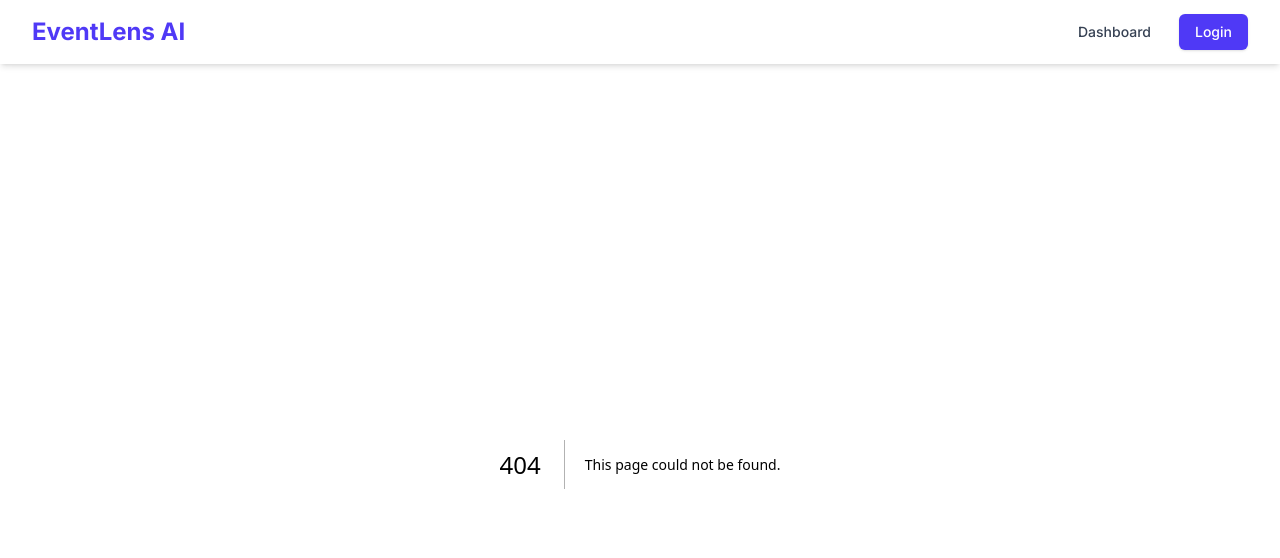
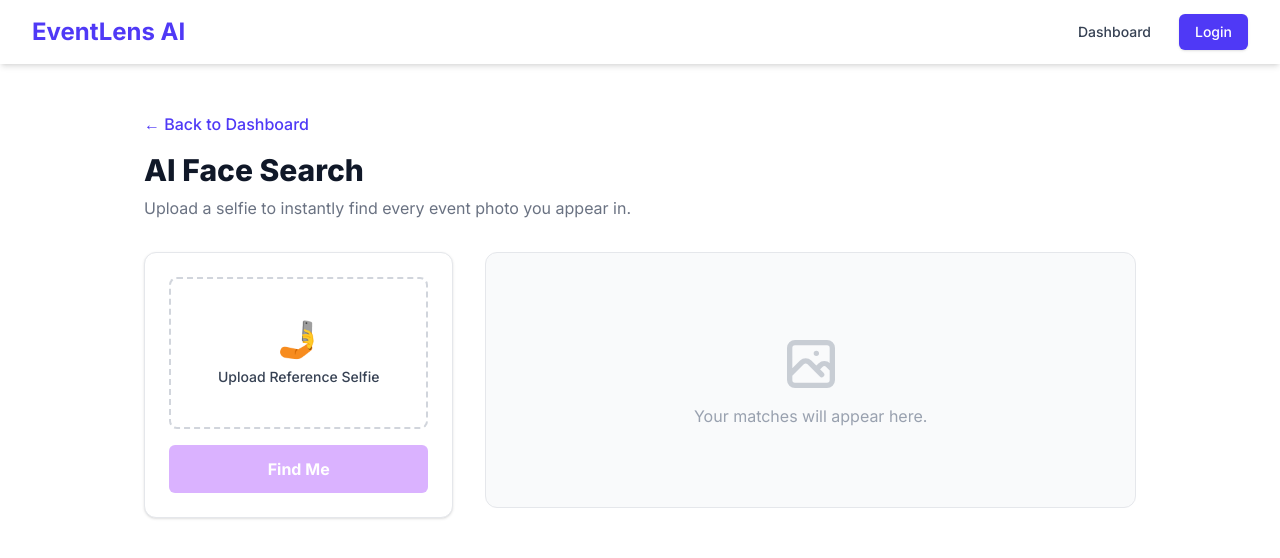
Before and after one commit to UditBhatt12/event-media-platform, a Next.js app in the folder frontend/: page /dashboard/search-face in a window 1280 px wide. Before the commit this address had no page. Shown: the top 558 px of the page. Built offline with nearby package versions, Linux system fonts and the light colour scheme.

Commit message:
feat: build AI Face Search UI and integrate into dashboard

```diff
--- a/frontend/src/app/dashboard/page.js
+++ b/frontend/src/app/dashboard/page.js
@@ -1,5 +1,5 @@
 "use client";
-import { useEffect, useState, useRef } from 'react';
+import { useEffect, useState } from 'react';
 import { useRouter } from 'next/navigation';
 import Link from 'next/link';
 import axios from 'axios';
@@ -11,20 +11,17 @@ export default function Dashboard() {
   const [loading, setLoading] = useState(true);
   const [sortBy, setSortBy] = useState('date');
 
-  // 👇 NEW: Notification State
   const [notifications, setNotifications] = useState([]);
   const [showNotifications, setShowNotifications] = useState(false);
 
   useEffect(() => {
     const fetchData = async (token) => {
       try {
-        // Fetch Events
         const eventRes = await axios.get(`${process.env.NEXT_PUBLIC_API_URL}/events`, {
           headers: { Authorization: `Bearer ${token}` }
         });
         setEvents(eventRes.data);
 
-        // 👇 NEW: Fetch Notifications
         const notifRes = await axios.get(`${process.env.NEXT_PUBLIC_API_URL}/notifications`, {
           headers: { Authorization: `Bearer ${token}` }
         });
@@ -75,20 +72,18 @@ export default function Dashboard() {
           <h1 className="text-3xl font-extrabold text-gray-900">Your Workspace</h1>
 
           <div className="flex items-center gap-4">
-            {/* 👇 NEW: The Notification Bell UI */}
+            {/* The Notification Bell UI */}
             <div className="relative">
               <button
                 onClick={() => setShowNotifications(!showNotifications)}
                 className="relative p-2 text-gray-500 hover:text-indigo-600 transition bg-gray-50 rounded-full hover:bg-gray-100"
               >
                 <svg className="w-6 h-6" fill="none" stroke="currentColor" viewBox="0 0 24 24"><path strokeLinecap="round" strokeLinejoin="round" strokeWidth="2" d="M15 17h5l-1.405-1.405A2.032 2.032 0 0118 14.158V11a6.002 6.002 0 00-4-5.659V5a2 2 0 10-4 0v.341C7.67 6.165 6 8.388 6 11v3.159c0 .538-.214 1.055-.595 1.436L4 17h5m6 0v1a3 3 0 11-6 0v-1m6 0H9"></path></svg>
-                {/* The Red Notification Dot */}
                 {notifications.length > 0 && (
                   <span className="absolute top-1 right-1 w-3 h-3 bg-red-500 rounded-full border-2 border-white"></span>
                 )}
               </button>
 
-              {/* The Dropdown Menu */}
               {showNotifications && (
                 <div className="absolute right-0 mt-2 w-80 bg-white border border-gray-200 rounded-xl shadow-xl z-50 overflow-hidden">
                   <div className="p-4 border-b border-gray-100 bg-gray-50 flex justify-between items-center">
@@ -137,16 +132,21 @@ export default function Dashboard() {
           </div>
         </div>
 
-        {/* UI Actions */}
+        {/* 👇 FIXED: UI Actions with the new AI Face Search Button */}
         <div className="mb-10 grid grid-cols-1 md:grid-cols-3 gap-6">
           <Link href="/dashboard/upload" className="border-2 border-dashed border-indigo-200 bg-indigo-50/30 rounded-xl h-48 flex flex-col items-center justify-center text-indigo-500 hover:bg-indigo-50 transition cursor-pointer block">
-            <svg className="w-12 h-12 mb-3 mx-auto" fill="none" stroke="currentColor" viewBox="0 0 24 24"><path strokeLinecap="round" strokeLinejoin="round" strokeWidth="2" d="M12 4v16m8-8H4"></path></svg>
+            <svg className="w-10 h-10 mb-3 mx-auto" fill="none" stroke="currentColor" viewBox="0 0 24 24"><path strokeLinecap="round" strokeLinejoin="round" strokeWidth="2" d="M12 4v16m8-8H4"></path></svg>
             <span className="font-semibold text-center block">Upload Media</span>
           </Link>
 
-          <div className="col-span-1 md:col-span-2 bg-gray-50 rounded-xl border border-gray-200 p-6 flex flex-col justify-center">
-             <h2 className="text-xl font-bold text-gray-800 mb-2">Welcome to EventLens AI!</h2>
-             <p className="text-gray-600">Start by creating an event, then upload photos to it. Our AI will automatically scan faces and objects to generate smart tags for easy searching.</p>
+          <Link href="/dashboard/search-face" className="border-2 border-solid border-purple-200 bg-purple-50/50 rounded-xl h-48 flex flex-col items-center justify-center text-purple-600 hover:bg-purple-100 transition cursor-pointer block shadow-sm">
+            <svg className="w-10 h-10 mb-3 mx-auto" fill="none" stroke="currentColor" viewBox="0 0 24 24"><path strokeLinecap="round" strokeLinejoin="round" strokeWidth="2" d="M21 21l-6-6m2-5a7 7 0 11-14 0 7 7 0 0114 0zM10 7v3m0 0v3m0-3h3m-3 0H7"></path></svg>
+            <span className="font-semibold text-center block">AI Face Search</span>
+          </Link>
+
+          <div className="col-span-1 bg-gray-50 rounded-xl border border-gray-200 p-6 flex flex-col justify-center">
+             <h2 className="text-lg font-bold text-gray-800 mb-2">Welcome!</h2>
+             <p className="text-sm text-gray-600">Upload photos or use our AI to instantly find pictures of yourself.</p>
           </div>
         </div>
 
--- /dev/null
+++ b/frontend/src/app/dashboard/search-face/page.js
@@ -0,0 +1,137 @@
+"use client";
+import { useState } from 'react';
+import Link from 'next/link';
+import axios from 'axios';
+
+export default function FaceSearchPage() {
+  const [file, setFile] = useState(null);
+  const [preview, setPreview] = useState(null);
+  const [loading, setLoading] = useState(false);
+  const [results, setResults] = useState([]);
+  const [hasSearched, setHasSearched] = useState(false);
+  const [error, setError] = useState('');
+
+  const handleFileChange = (e) => {
+    const selectedFile = e.target.files[0];
+    if (selectedFile) {
+      setFile(selectedFile);
+      setPreview(URL.createObjectURL(selectedFile));
+      setResults([]);
+      setHasSearched(false);
+      setError('');
+    }
+  };
+
+  const handleSearch = async (e) => {
+    e.preventDefault();
+    if (!file) return;
+
+    setLoading(true);
+    setError('');
+
+    const formData = new FormData();
+    formData.append('file', file);
+
+    try {
+      const token = localStorage.getItem('token');
+      const res = await axios.post(`${process.env.NEXT_PUBLIC_API_URL}/media/search-face`, formData, {
+        headers: {
+          'Content-Type': 'multipart/form-data',
+          Authorization: `Bearer ${token}`
+        }
+      });
+
+      setResults(res.data);
+      setHasSearched(true);
+    } catch (err) {
+      console.error(err);
+      setError(err.response?.data?.message || 'Face search failed. Ensure your backend has face-api models loaded.');
+    } finally {
+      setLoading(false);
+    }
+  };
+
+  return (
+    <div className="max-w-5xl mx-auto px-4 py-12">
+      <div className="mb-8">
+        <Link href="/dashboard" className="text-indigo-600 hover:text-indigo-800 font-medium mb-4 inline-block">
+          &larr; Back to Dashboard
+        </Link>
+        <h1 className="text-3xl font-extrabold text-gray-900">AI Face Search</h1>
+        <p className="text-gray-500 mt-2">Upload a selfie to instantly find every event photo you appear in.</p>
+      </div>
+
+      <div className="grid grid-cols-1 md:grid-cols-3 gap-8">
+        {/* Upload Section */}
+        <div className="md:col-span-1 bg-white p-6 rounded-xl shadow-sm border border-gray-200 h-fit">
+          <form onSubmit={handleSearch} className="space-y-4">
+            <div className="border-2 border-dashed border-gray-300 rounded-lg p-6 text-center hover:bg-gray-50 transition relative">
+              <input
+                type="file"
+                onChange={handleFileChange}
+                className="absolute inset-0 w-full h-full opacity-0 cursor-pointer"
+                accept="image/*"
+                required
+              />
+              {preview ? (
+                <img src={preview} alt="Selfie Preview" className="h-40 mx-auto object-cover rounded-md shadow-sm" />
+              ) : (
+                <div className="py-4">
+                  <div className="text-4xl mb-2">🤳</div>
+                  <p className="text-sm font-medium text-gray-700">Upload Reference Selfie</p>
+                </div>
+              )}
+            </div>
+
+            {error && <p className="text-sm text-red-600 bg-red-50 p-2 rounded">{error}</p>}
+
+            <button
+              type="submit"
+              disabled={loading || !file}
+              className={`w-full py-3 rounded-md font-bold text-white transition ${loading || !file ? 'bg-purple-300 cursor-not-allowed' : 'bg-purple-600 hover:bg-purple-700 shadow-md'}`}
+            >
+              {loading ? 'Scanning Neural Network...' : 'Find Me'}
+            </button>
+          </form>
+        </div>
+
+        {/* Results Section */}
+        <div className="md:col-span-2">
+          {loading ? (
+            <div className="h-64 flex items-center justify-center bg-gray-50 rounded-xl border border-gray-200">
+              <div className="text-purple-500 font-bold animate-pulse text-lg">Extracting 128-D Face Map...</div>
+            </div>
+          ) : hasSearched ? (
+            <div>
+              <h2 className="text-xl font-bold mb-4 text-gray-800">
+                Found {results.length} Matching {results.length === 1 ? 'Photo' : 'Photos'}
+              </h2>
+              {results.length > 0 ? (
+                <div className="grid grid-cols-2 sm:grid-cols-3 gap-4">
+                  {results.map((media) => (
+                    <div key={media._id} className="relative group rounded-xl overflow-hidden shadow-sm border border-gray-200">
+                      <img src={media.imageUrl} alt="Match" className="w-full h-48 object-cover group-hover:scale-105 transition duration-300" />
+                      <div className="absolute bottom-0 inset-x-0 bg-gradient-to-t from-black/70 to-transparent p-3">
+                        <span className="text-white text-xs font-bold bg-purple-600 px-2 py-1 rounded-md">98% Match</span>
+                      </div>
+                    </div>
+                  ))}
+                </div>
+              ) : (
+                <div className="text-center py-12 bg-gray-50 rounded-xl border border-gray-200">
+                  <span className="text-4xl mb-3 block">🕵️‍♂️</span>
+                  <p className="text-gray-500 font-medium">No matches found. Try a clearer selfie!</p>
+                </div>
+              )}
+            </div>
+          ) : (
+            <div className="h-64 flex flex-col items-center justify-center bg-gray-50 rounded-xl border border-gray-200 text-gray-400">
+              <svg className="w-16 h-16 mb-2 opacity-50" fill="none" stroke="currentColor" viewBox="0 0 24 24"><path strokeLinecap="round" strokeLinejoin="round" strokeWidth="2" d="M4 16l4.586-4.586a2 2 0 012.828 0L16 16m-2-2l1.586-1.586a2 2 0 012.828 0L20 14m-6-6h.01M6 20h12a2 2 0 002-2V6a2 2 0 00-2-2H6a2 2 0 00-2 2v12a2 2 0 002 2z"></path></svg>
+              <p>Your matches will appear here.</p>
+            </div>
+          )}
+        </div>
+      </div>
+    </div>
+  );
+}
```
